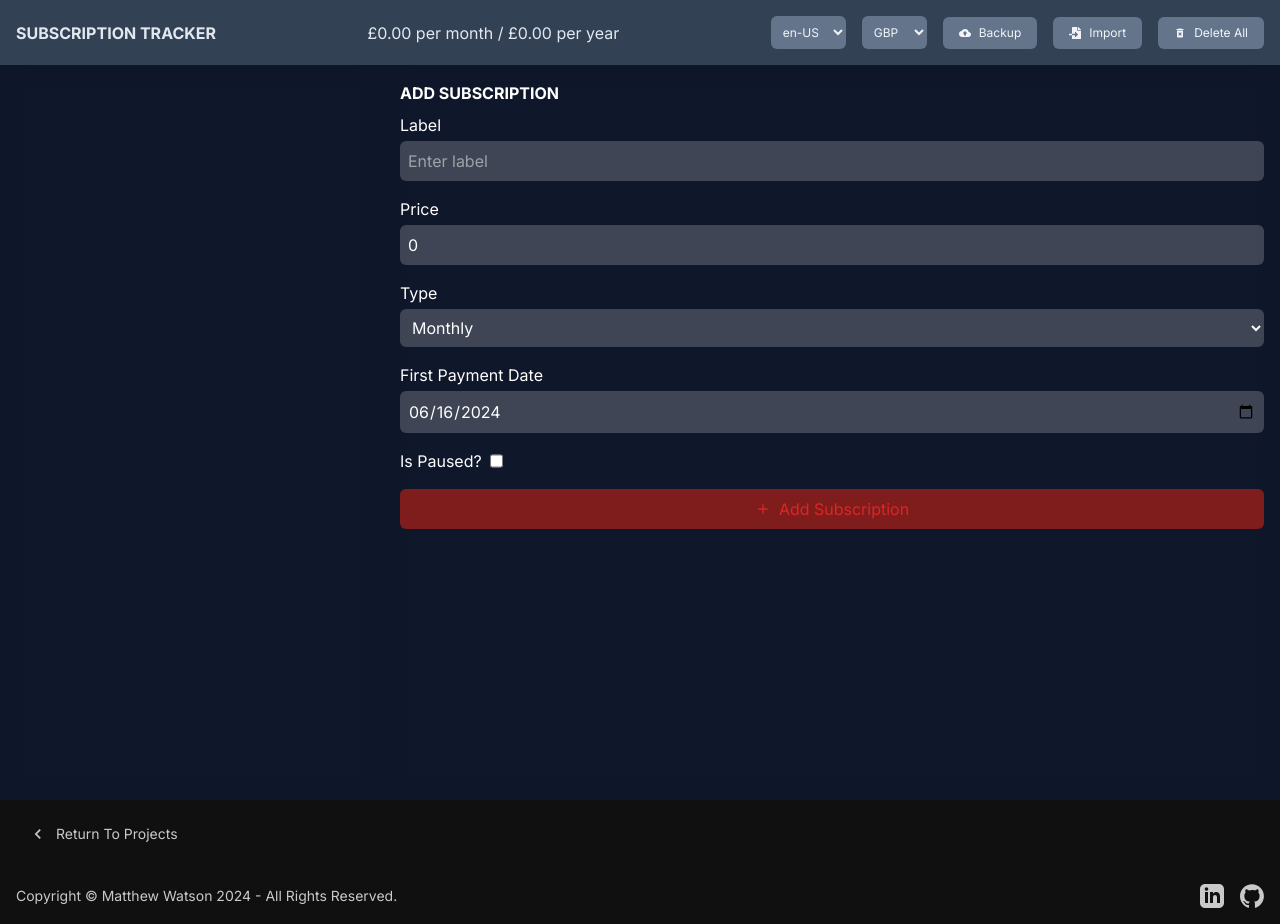
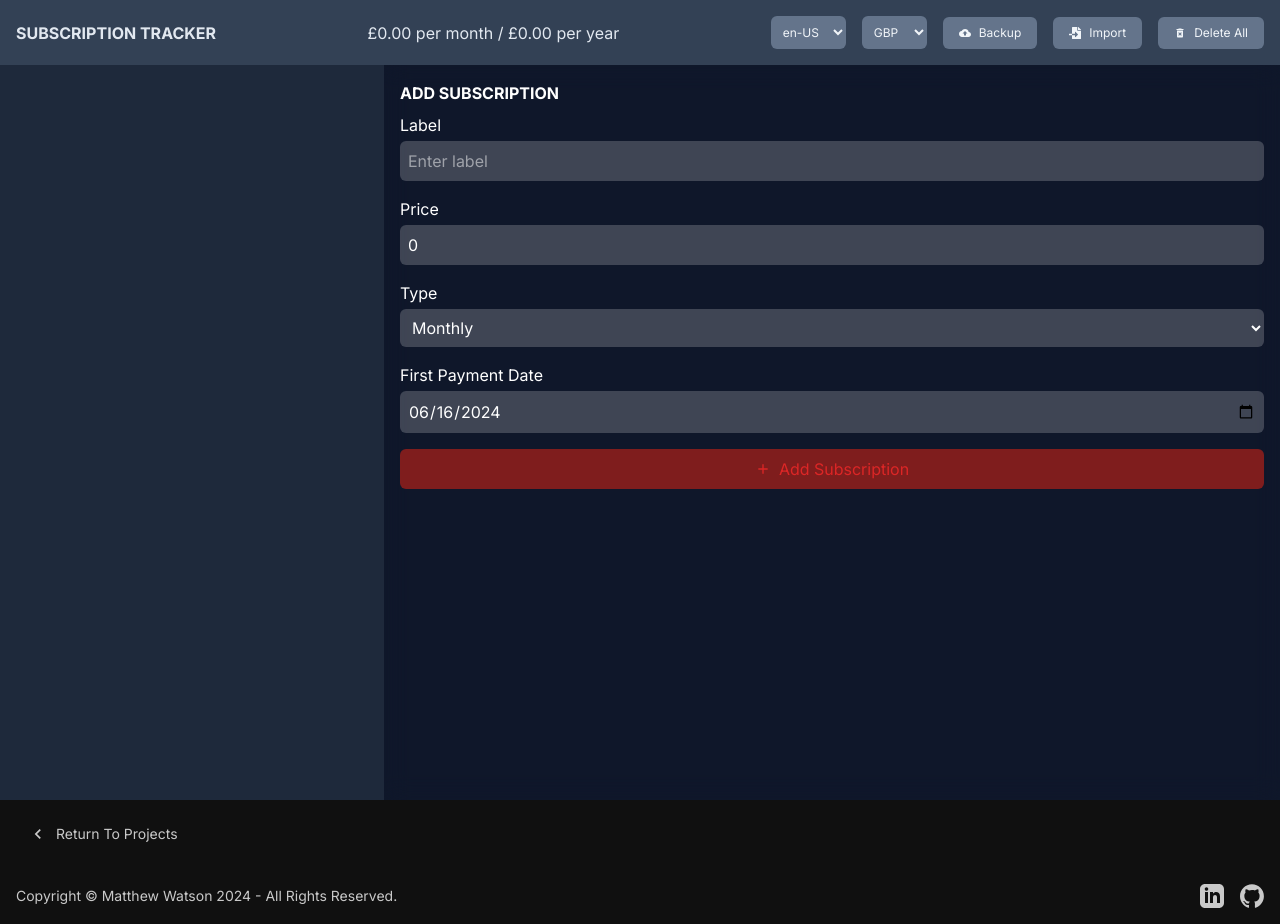
Before and after one commit to mw-138/mw-138.github.io, a Next.js app: page /websites/subscription_tracker in a window 1280 px wide. Built offline with nearby package versions, Linux system fonts and the light colour scheme; a web font is replaced by a local one.

Commit message:
feat: removed 'isPaused' property
No real purpose having it as a feature. If a subscription is on pause, it might as well just be removed from the list and re-added at a later date.

```diff
--- a/app/websites/subscription_tracker/page.tsx
+++ b/app/websites/subscription_tracker/page.tsx
@@ -33,7 +33,6 @@ interface Subscription {
   price: number;
   type: SubscriptionType;
   firstPaymentDate: string;
-  isPaused: boolean;
 }
 
 const locales: string[] = [
@@ -93,7 +92,6 @@ export default function Page() {
     price: 0,
     type: "monthly",
     firstPaymentDate: formatDateToYyyyMmDd(new Date()),
-    isPaused: false,
   });
   const [editingSubscription, setEditingSubscription] =
     useState<boolean>(false);
@@ -110,9 +108,6 @@ export default function Page() {
   const sortedSubscriptions = subscriptions.sort((a, b) => {
     if (isSubscriptionDueToday(a) !== isSubscriptionDueToday(b)) {
       return isSubscriptionDueToday(b) ? 1 : -1;
-    }
-    if (a.isPaused !== b.isPaused) {
-      return a.isPaused ? 1 : -1;
     }
     return getSubscriptionDueDate(a) - getSubscriptionDueDate(b);
   });
@@ -138,8 +133,7 @@ export default function Page() {
 
   function calculateTotalPerMonth(): number {
     const monthlySubscriptions = subscriptions.filter(
-      (subscription) =>
-        subscription.type === "monthly" && !subscription.isPaused,
+      (subscription) => subscription.type === "monthly",
     );
     const total = monthlySubscriptions.reduce(
       (sum, subscription) => sum + Number(subscription.price),
@@ -151,8 +145,7 @@ export default function Page() {
   function calculateTotalPerYear(): number {
     const monthlyTotal = calculateTotalPerMonth() * 12;
     const yearlySubscriptions = subscriptions.filter(
-      (subscription) =>
-        subscription.type === "yearly" && !subscription.isPaused,
+      (subscription) => subscription.type === "yearly",
     );
     const total = yearlySubscriptions.reduce(
       (sum, subscription) => sum + Number(subscription.price),
@@ -171,7 +164,6 @@ export default function Page() {
         price: formData.price,
         type: formData.type,
         firstPaymentDate: formData.firstPaymentDate,
-        isPaused: formData.isPaused,
       };
       setSubscriptions(subscriptionsCopy);
     } else {
@@ -217,7 +209,6 @@ export default function Page() {
       price: subscription.price,
       type: subscription.type,
       firstPaymentDate: subscription.firstPaymentDate,
-      isPaused: subscription.isPaused,
     });
   }
 
@@ -229,7 +220,6 @@ export default function Page() {
       price: 0,
       type: "monthly",
       firstPaymentDate: formatDateToYyyyMmDd(new Date()),
-      isPaused: false,
     });
   }
 
@@ -371,20 +361,15 @@ export default function Page() {
           </div>
         </div>
         <div className="flex flex-1 flex-col-reverse overflow-hidden lg:flex-row">
-          <div className="minimal-scrollbar flex h-96 w-auto flex-col gap-4 overflow-auto p-4 backdrop-blur-md lg:h-auto lg:w-96">
+          <div className="minimal-scrollbar flex h-96 w-auto flex-col gap-4 overflow-auto bg-slate-800 p-4 backdrop-blur-md lg:h-auto lg:w-96">
             {sortedSubscriptions.map((subscription, index) => (
               <button
                 key={index}
-                className="flex flex-col gap-2 rounded-md bg-slate-700 p-4 text-white backdrop-blur-md transition-colors hover:bg-slate-800 active:bg-slate-600"
+                className="flex flex-col gap-2 rounded-md bg-slate-700 p-4 text-white backdrop-blur-md transition-colors hover:bg-slate-900 active:bg-slate-600"
                 onClick={() => editSubscription(index)}
               >
                 <div className="flex w-full flex-row items-center justify-between">
                   <h1 className="font-bold">{subscription.label}</h1>
-                  {subscriptions[index].isPaused ? (
-                    <h1 className="font-bold capitalize text-red-500">
-                      Paused
-                    </h1>
-                  ) : (
                   <h1 className="font-bold text-white/60">
                     {isSubscriptionDueToday(subscriptions[index]) ? (
                       <p className="capitalize">Due today</p>
@@ -397,7 +382,6 @@ export default function Page() {
                       </p>
                     )}
                   </h1>
-                  )}
                 </div>
                 <div className="flex w-full flex-row items-center justify-between">
                   <h2 className="font-semibold text-white">
@@ -466,16 +450,6 @@ export default function Page() {
                   className="rounded-md bg-white/20 p-2 text-white placeholder-white/50"
                 />
               </div>
-              <div className="flex flex-row gap-2">
-                <label htmlFor="isPaused">Is Paused?</label>
-                <input
-                  type="checkbox"
-                  name="isPaused"
-                  onChange={handleFormChange}
-                  checked={formData.isPaused}
-                  className="rounded-md bg-white/20 p-2 text-white placeholder-white/50"
-                />
-              </div>
               {editingSubscription ? (
                 <div className="flex flex-col gap-4">
                   <div className="flex flex-row gap-4">
@@ -506,8 +480,8 @@ export default function Page() {
                   <div className="rounded-md bg-slate-700 p-2">
                     <h1 className="font-bold uppercase">Stats</h1>
                     <div
-                      className="tooltip"
-                      data-tip="Calculation uses current subscription cost. Changing costs will show an inaccurate total spend."
+                      className="tooltip cursor-help"
+                      data-tip="Calculation uses current subscription cost. Fluctuating costs or manually changing costs will show an inaccurate total spend."
                     >
                       <p>
                         Total Spend:{" "}
```
Lines whose indentation alone changed are shown as unchanged.
